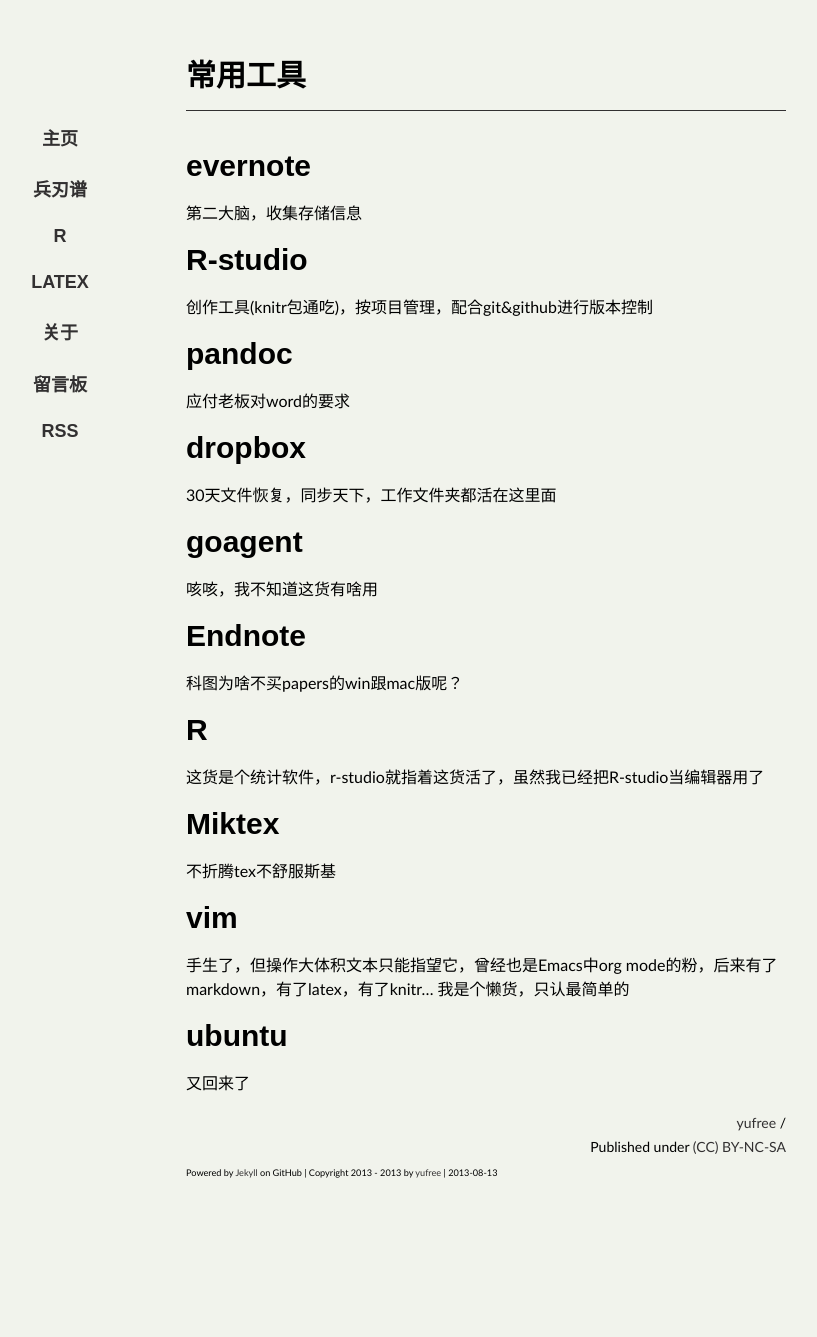
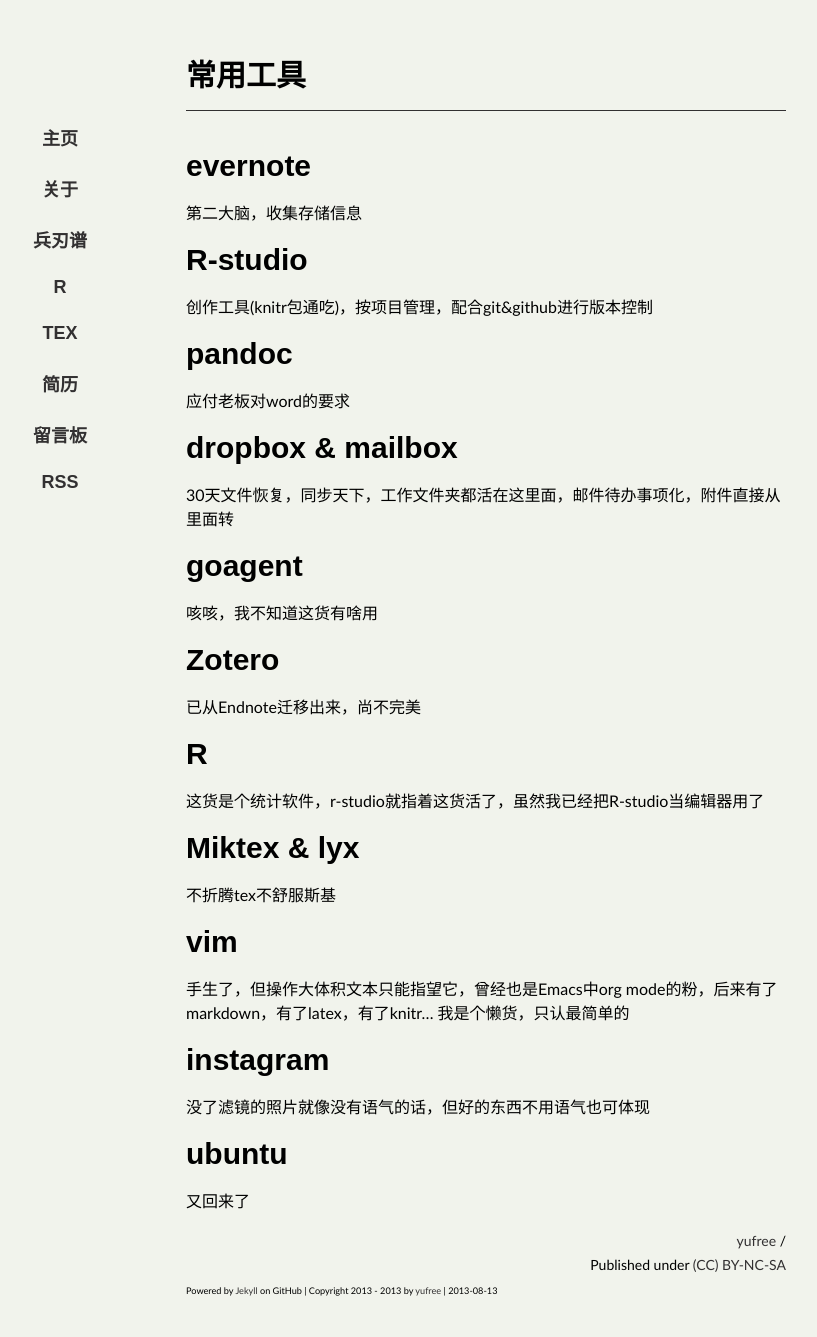
Before and after one commit to yufree/blogcn, a Jekyll site: the page built from software/index.md, in a window 1280 px wide. Shown: the whole page, without its empty margins (154-971 px from the left). Built offline with Jekyll 4.4.1, drawn with Linux system fonts in a browser that asks for light colours; some web fonts are replaced; comment, search, counter and statistics services are not loaded; before the commit the page ends 1219 px from its top, so only the background shows below that.

Commit message:
add vitae

```diff
--- a/_layouts/default.html
+++ b/_layouts/default.html
@@ -19,10 +19,11 @@
         </header>
         <nav style="height:20px">
         <span><a title="主页" class="" href="http://yufree.github.com">主页</a></span>
+        <span><a title="关于" class="" href="{{ site.url}}/about/">关于</a></span>
         <span><a title="兵刃谱" class="" href="{{ site.url}}/software/">兵刃谱</a></span>
         <span><a title="R" class="" href="{{ site.url}}/Rtips/">R</a></span>
-        <span><a title="latex" class="" href="{{ site.url}}/latex/">latex</a></span>
-        <span><a title="关于" class="" href="{{ site.url}}/about/">关于</a></span>
+        <span><a title="TEX" class="" href="{{ site.url}}/latex/">TEX</a></span>
+        <span><a title="简历" class="" href="{{ site.url}}/vitae/">简历</a></span>
         <span><a title="留言板" class="" href="{{ site.url}}/guestbook/">留言板</a></span>
         <span><a title="订阅" class="" href="{{ site.url}}/feed/">RSS</a></span>
         </nav>
--- a/software/index.md
+++ b/software/index.md
@@ -15,23 +15,23 @@
 
 应付老板对word的要求
 
-# dropbox
+# dropbox & mailbox
 
-30天文件恢复，同步天下，工作文件夹都活在这里面
+30天文件恢复，同步天下，工作文件夹都活在这里面，邮件待办事项化，附件直接从里面转
 
 # goagent
 
 咳咳，我不知道这货有啥用
 
-# Endnote
+# Zotero
 
-科图为啥不买papers的win跟mac版呢？
+已从Endnote迁移出来，尚不完美
 
 # R
 
 这货是个统计软件，r-studio就指着这货活了，虽然我已经把R-studio当编辑器用了
 
-# Miktex
+# Miktex & lyx
 
 不折腾tex不舒服斯基
 
@@ -39,6 +39,10 @@
 
 手生了，但操作大体积文本只能指望它，曾经也是Emacs中org mode的粉，后来有了markdown，有了latex，有了knitr… 我是个懒货，只认最简单的
 
+# instagram
+
+没了滤镜的照片就像没有语气的话，但好的东西不用语气也可体现
+
 # ubuntu
 
 又回来了
```
Also changed, not shown: vitae/index.md (added, +41 -0 lines).
